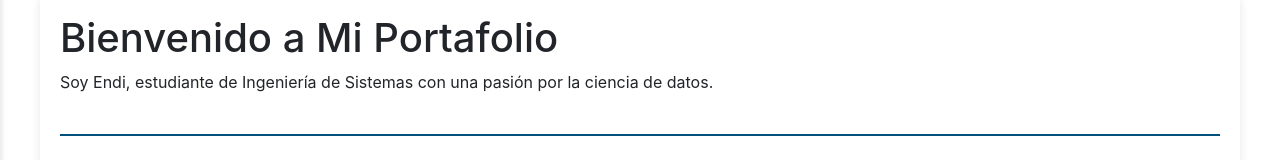
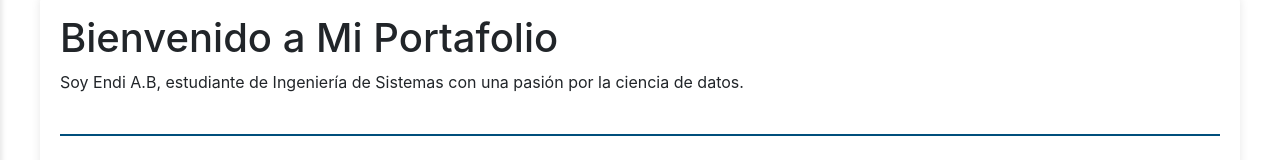
Before and after one commit to BlackRed1111/nombre.github.io, a plain HTML site: page valerio.github.io-main/index.html in a window 1280 px wide. Shown: the part 186-346 px from the top of the page. Drawn offline with nearby package versions, Linux system fonts and the light colour scheme.

Commit message:
Update index.html

```diff
--- a/valerio.github.io-main/index.html
+++ b/valerio.github.io-main/index.html
@@ -44,7 +44,7 @@
     <main>
         <section id="introduccion" class="fade-in">
             <h1 class="subTitulo">Bienvenido a Mi Portafolio</h1>
-            <p>Soy Endi, estudiante de Ingeniería de Sistemas con una pasión por la ciencia de datos.</p>
+            <p> Soy Endi A.B, estudiante de Ingeniería de Sistemas con una pasión por la ciencia de datos.</p>
         </section>
 
         <hr class="section-divider">
```
